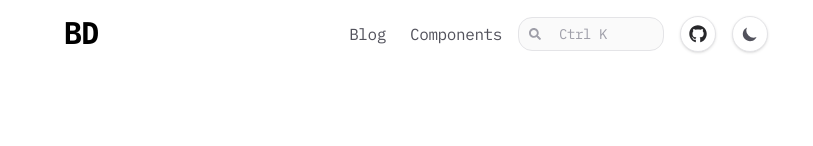
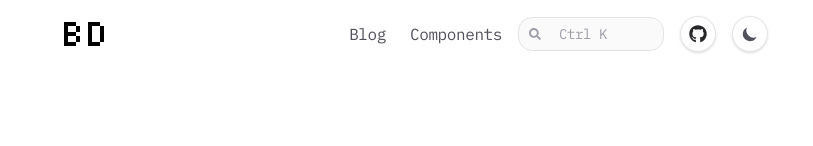
Before and after one commit to Biswasource/Biswajit.in, a React (Vite) app: page / in a window 1280 px wide. Shown: the top 146 px of the page, without its empty margins (224-1037 px from the left). Built offline with nearby package versions, Linux system fonts and the light colour scheme.

Commit message:
updated icons

```diff
--- a/index.html
+++ b/index.html
@@ -1,15 +1,18 @@
 <!doctype html>
 <html lang="en">
+
 <head>
   <meta charset="UTF-8" />
-    <link rel="icon" type="image/jpeg" href="/WhatsApp Image 2026-01-28 at 10.15.51 PM.jpeg" />
-    <link rel="apple-touch-icon" href="/WhatsApp Image 2026-01-28 at 10.15.51 PM.jpeg" />
+  <link rel="icon" type="image/jpeg" href="/brand.png" />
+  <link rel="apple-touch-icon" href="/brand.png" />
   <meta name="viewport" content="width=device-width, initial-scale=1.0" />
   <title>Biswajit Das | Full Stack Developer</title>
   <link href="/src/style.css" rel="stylesheet">
 </head>
+
 <body>
   <div id="root"></div>
   <script type="module" src="/src/main.jsx"></script>
 </body>
+
 </html>
--- a/src/components/Navbar.jsx
+++ b/src/components/Navbar.jsx
@@ -29,7 +29,7 @@ import { HiSun, HiMoon, HiMenu, HiX } from "react-icons/hi";
 export default function Profile() {
   const sentences = [
     "Freelancer",
-    "Backend Developer",
+    "Backend Developer & Designer",
     "Frontend Developer",
   ];
 
@@ -91,10 +91,28 @@ export default function Profile() {
         <div className="flex items-center justify-between w-full max-w-3xl py-3 px-4 sm:py-4 sm:px-8">
           {/* Logo */}
           <span
-            className={`font-bold text-2xl tracking-tight sm:text-3xl  ${darkMode ? "text-white" : "text-black"
-              }`}
+            className={`${darkMode ? "text-white" : "text-black"} flex items-center`}
           >
-            BD
+            <svg
+              xmlns="http://www.w3.org/2000/svg"
+              viewBox="0 0 240 120"
+              fill="currentColor"
+              className="h-6 w-auto sm:h-6"
+            >
+              {/* B */}
+              <rect x="0" y="0" width="20" height="120" />
+              <rect x="20" y="0" width="40" height="20" />
+              <rect x="20" y="50" width="40" height="20" />
+              <rect x="20" y="100" width="40" height="20" />
+              <rect x="60" y="20" width="20" height="30" />
+              <rect x="60" y="70" width="20" height="30" />
+
+              {/* D */}
+              <rect x="120" y="0" width="20" height="120" />
+              <rect x="140" y="0" width="40" height="20" />
+              <rect x="180" y="20" width="20" height="80" />
+              <rect x="140" y="100" width="40" height="20" />
+            </svg>
           </span>
 
           {/* Desktop Menu */}
```
Also changed, not shown: public/brand.png (added), public/brandlogo.svg (added). Lines whose indentation alone changed are shown as unchanged.
